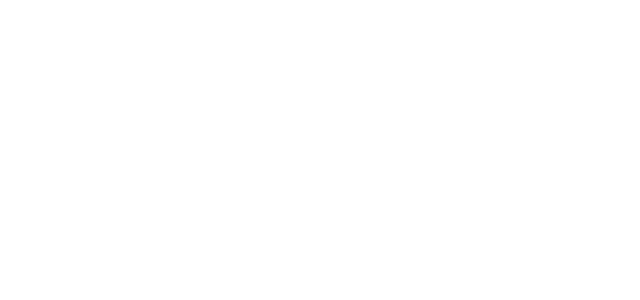
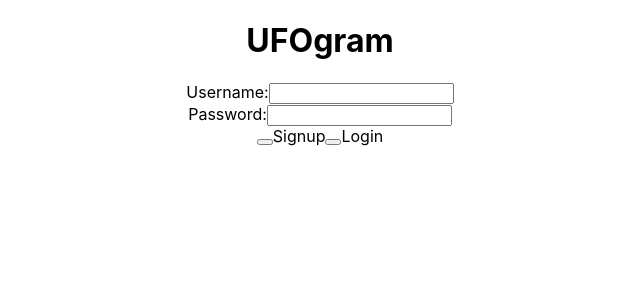
Before and after one commit to zairuiy-coding/ufogram, a React (Create React App) app in the folder ufogram/: page /signup in a window 1280 px wide. Before the commit this address had no page. Shown: the top 300 px of the page, without its empty margins (320-960 px from the left). Built offline with nearby package versions, Linux system fonts and the light colour scheme.

Commit message:
add signup page

```diff
--- a/ufogram/src/App.js
+++ b/ufogram/src/App.js
@@ -1,7 +1,8 @@
 import logo from './logo.svg';
 import './App.css';
 import Login from './views/Login';
-import { Routes, Route } from 'react-router-dom';
+import Signup from './views/Signup';
+import { BrowserRouter, Routes, Route } from 'react-router-dom';
 
 function App() {
   return (
@@ -9,6 +10,7 @@
         <Routes>
             <Route path="/" element={<Login />} />
             <Route path="/login" element={<Login />} />
+            <Route path="/signup" element={<Signup />} />
         </Routes>
     </div>
   );
--- a/ufogram/src/views/Login.js
+++ b/ufogram/src/views/Login.js
@@ -1,4 +1,5 @@
 import React, { useState } from 'react';
+import {useNavigate } from 'react-router-dom';
 
 function Login() {
     // if account does not exist, retry or jump to registration page
@@ -12,9 +13,11 @@
 
     };
 
+    const navigate = useNavigate();
+
     const handleSignup = () => {
-
-    }
+        navigate('/signup');
+    };
 
     return (
         <div>
@@ -27,7 +30,7 @@
                 <input type="password" name="Password" value={password} onChange={(e) => setPassword(e.target.value)} />
                 <br />
                 <button title="Log in" onClick={handleLogin} />Login
-                <button title="Sign up" onClick={handleSignup} />Signup
+                <button title="Sign up" onClick={handleSignup}/>Signup
             </div>
         </div>
     );
--- /dev/null
+++ b/ufogram/src/views/Signup.js
@@ -0,0 +1,39 @@
+import React, { useState } from 'react';
+import { useNavigate } from 'react-router-dom';
+
+function Signup() {
+    // if account does not exist, retry or jump to registration page
+    // if password incorrect, retry, block if wrong for 3 times
+    // if password correct, jump to Main_view
+
+    const [username, setUsername] = useState('');
+    const [password, setPassword] = useState('');
+
+    const handleSignup = () => {
+
+    }
+
+    const navigate = useNavigate();
+
+    const handleLogin = () => {
+        navigate('/login');
+    }
+
+    return (
+        <div>
+            <h1>UFOgram</h1>
+            <div>
+                <label htmlFor='Username'>Username:</label>
+                <input type="text" name="Username" value={username} onChange={(e) => setUsername(e.target.value)}/>
+                <br />
+                <label htmlFor='Password'>Password:</label>
+                <input type="password" name="Password" value={password} onChange={(e) => setPassword(e.target.value)} />
+                <br />
+                <button title="Sign up" onClick={handleSignup} />Signup
+                <button title="Log in" onClick={handleLogin} />Login
+            </div>
+        </div>
+    );
+}
+
+export default Signup;
```
